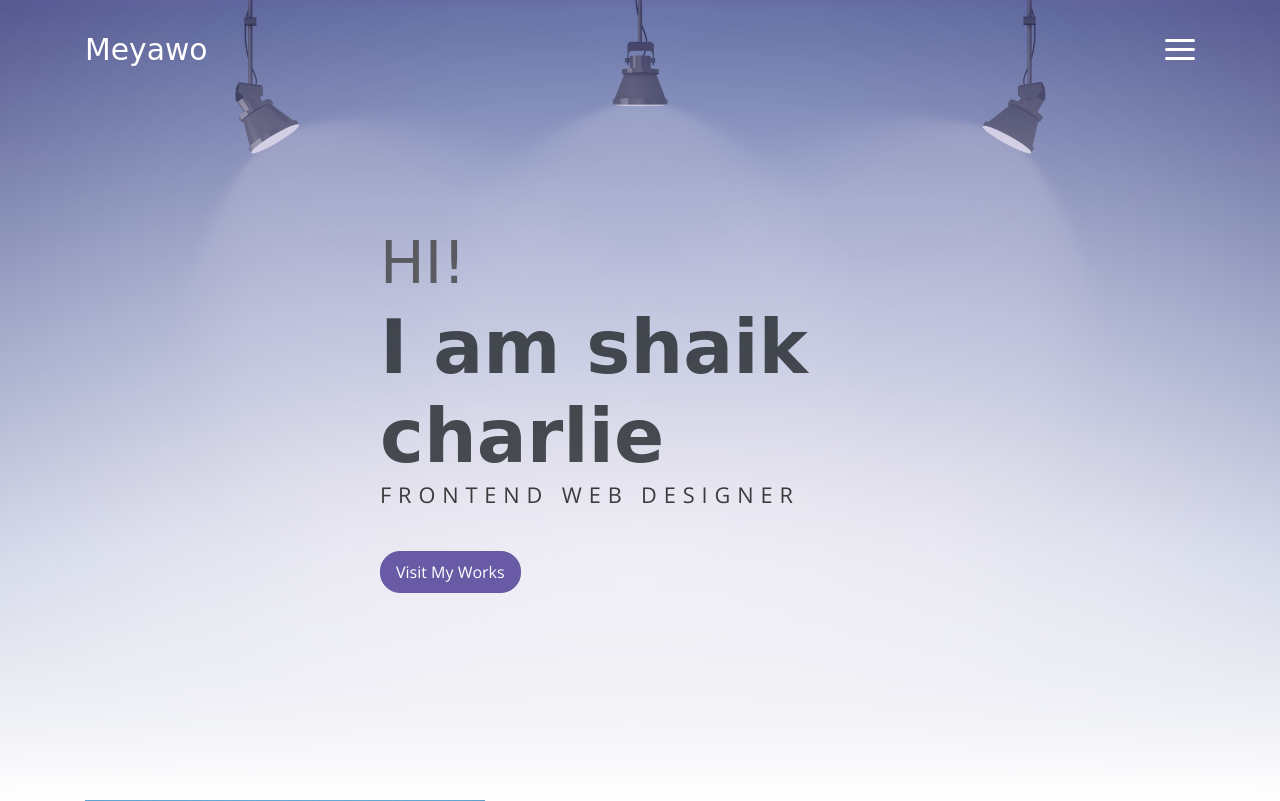
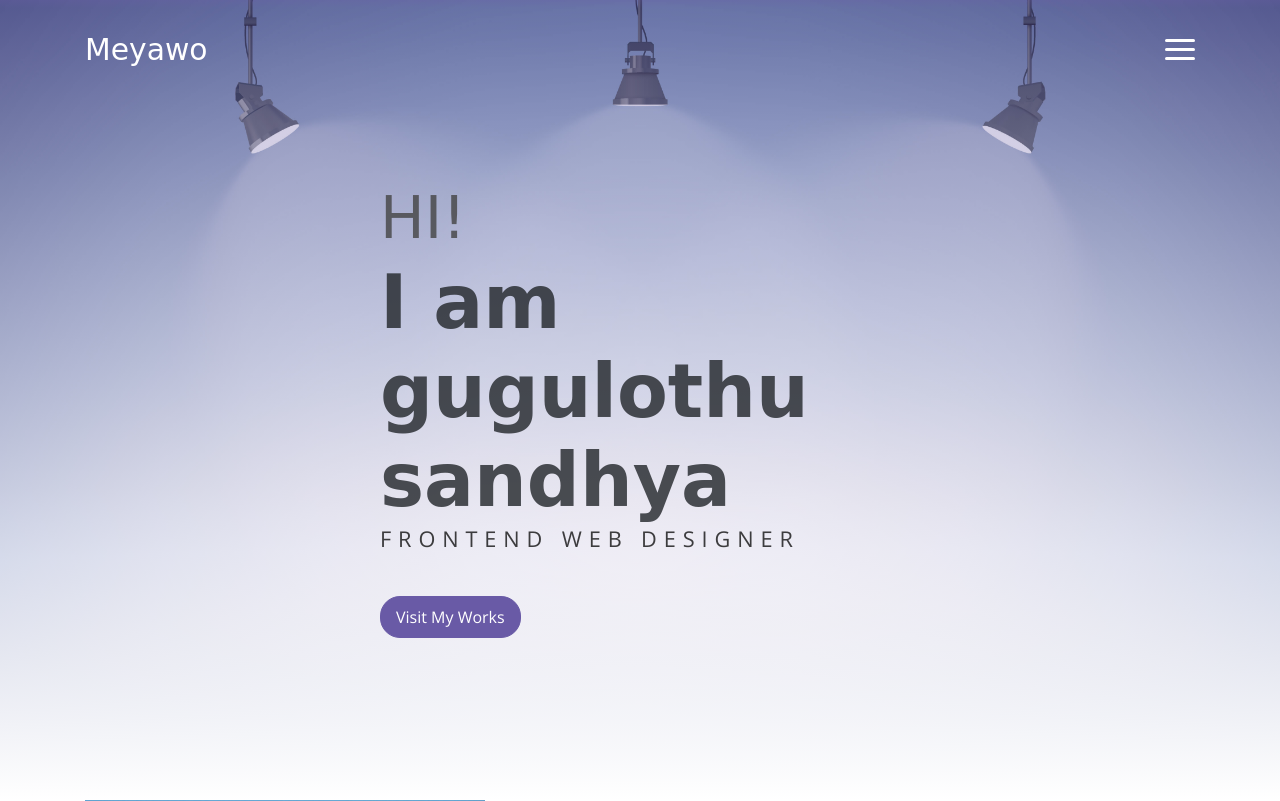
Before and after one commit to srinivas-charlie/dockins, a web app: page / in a window 1280 px wide. Shown: the top 801 px of the page. Run offline with its HTML, style and script files only (its server is not run), Linux system fonts and the light colour scheme; data that the repository does not hold is empty; some web fonts are replaced.

Commit message:
Update index.html

```diff
--- a/src/main/webapp/index.html
+++ b/src/main/webapp/index.html
@@ -54,7 +54,7 @@
         <div class="header-content container">
             <h1 class="header-title">
                 <span class="up">HI!</span>
-                <span class="down">I am shaik charlie</span>
+                <span class="down">I am gugulothu sandhya</span>
             </h1>
             <p class="header-subtitle">FRONTEND WEB DESIGNER</p>
 
```
